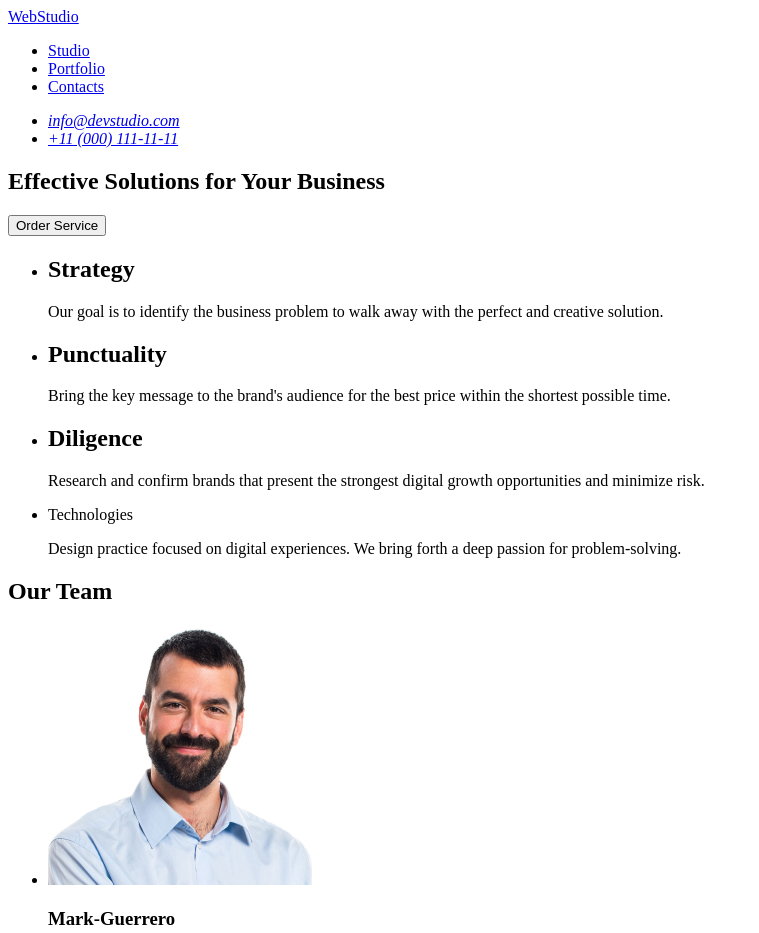
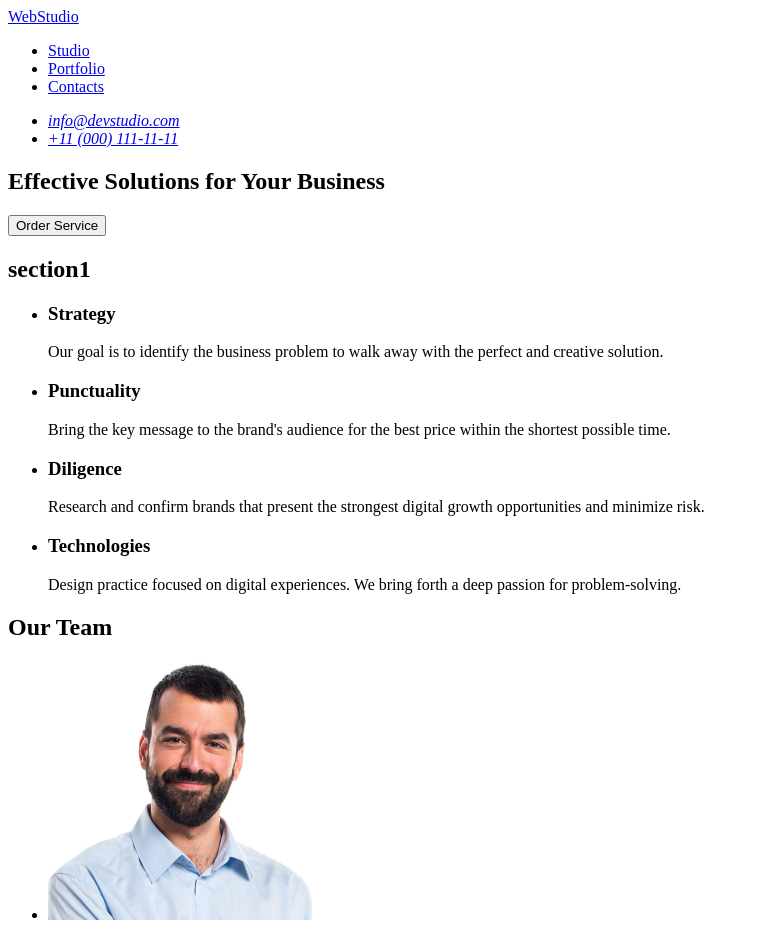
Before and after one commit to StepanAbramyk96/goit-markup-hw-01, a plain HTML site: page index.html in a window 1280 px wide. Shown: the top 933 px of the page, without its empty margins (0-759 px from the left). Drawn offline with Linux system fonts and the light colour scheme.

Commit message:
finalization of dz

```diff
--- a/index.html
+++ b/index.html
@@ -34,30 +34,31 @@
       <!--#endregion hero-->
       <!--#region section 1-->
       <section>
+        <h2>section1</h2>
         <ul>
           <li>
-            <h2>Strategy</h2>
+            <h3>Strategy</h3>
             <p>
               Our goal is to identify the business problem to walk away with the
               perfect and creative solution.
             </p>
           </li>
           <li>
-            <h2>Punctuality</h2>
+            <h3>Punctuality</h3>
             <p>
               Bring the key message to the brand's audience for the best price
               within the shortest possible time.
             </p>
           </li>
           <li>
-            <h2>Diligence</h2>
+            <h3>Diligence</h3>
             <p>
               Research and confirm brands that present the strongest digital
               growth opportunities and minimize risk.
             </p>
           </li>
           <li>
-            <p>Technologies</p>
+            <h3>Technologies</h3>
             <p>
               Design practice focused on digital experiences. We bring forth a
               deep passion for problem-solving.
```
